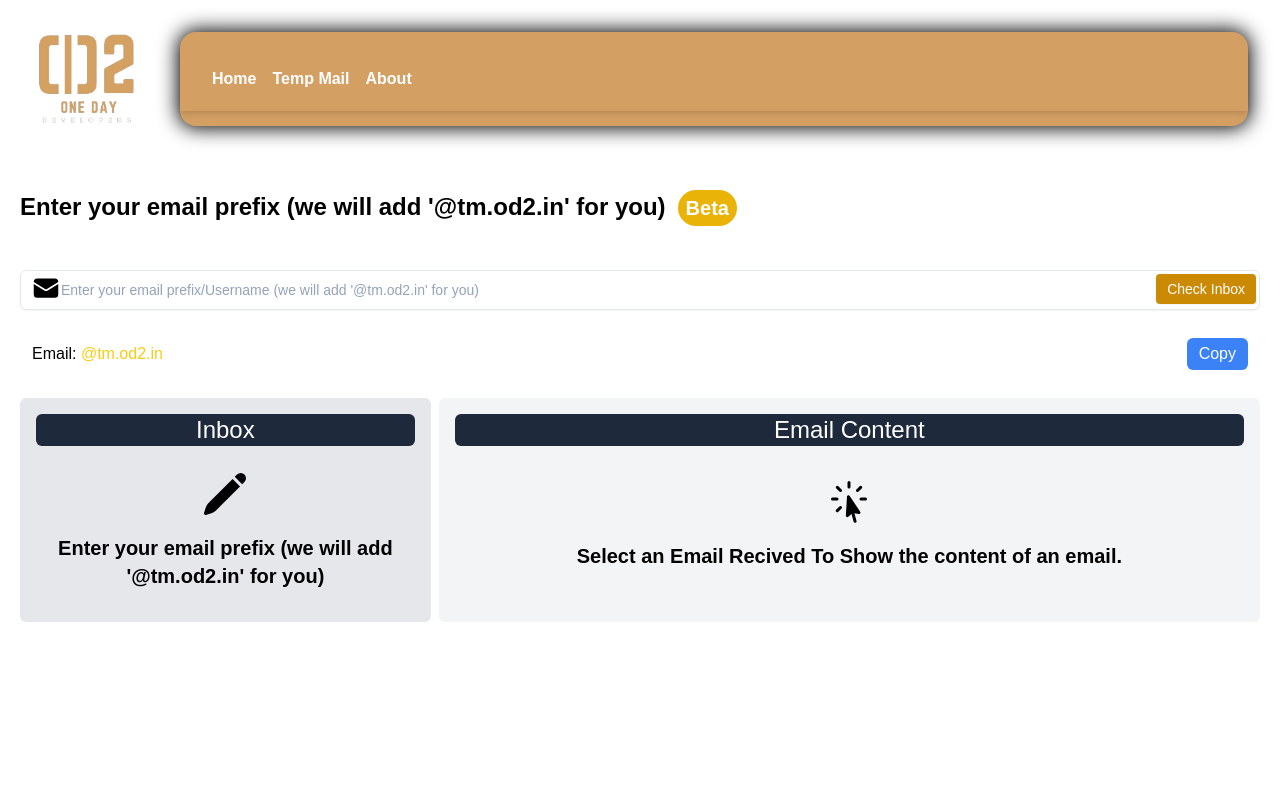
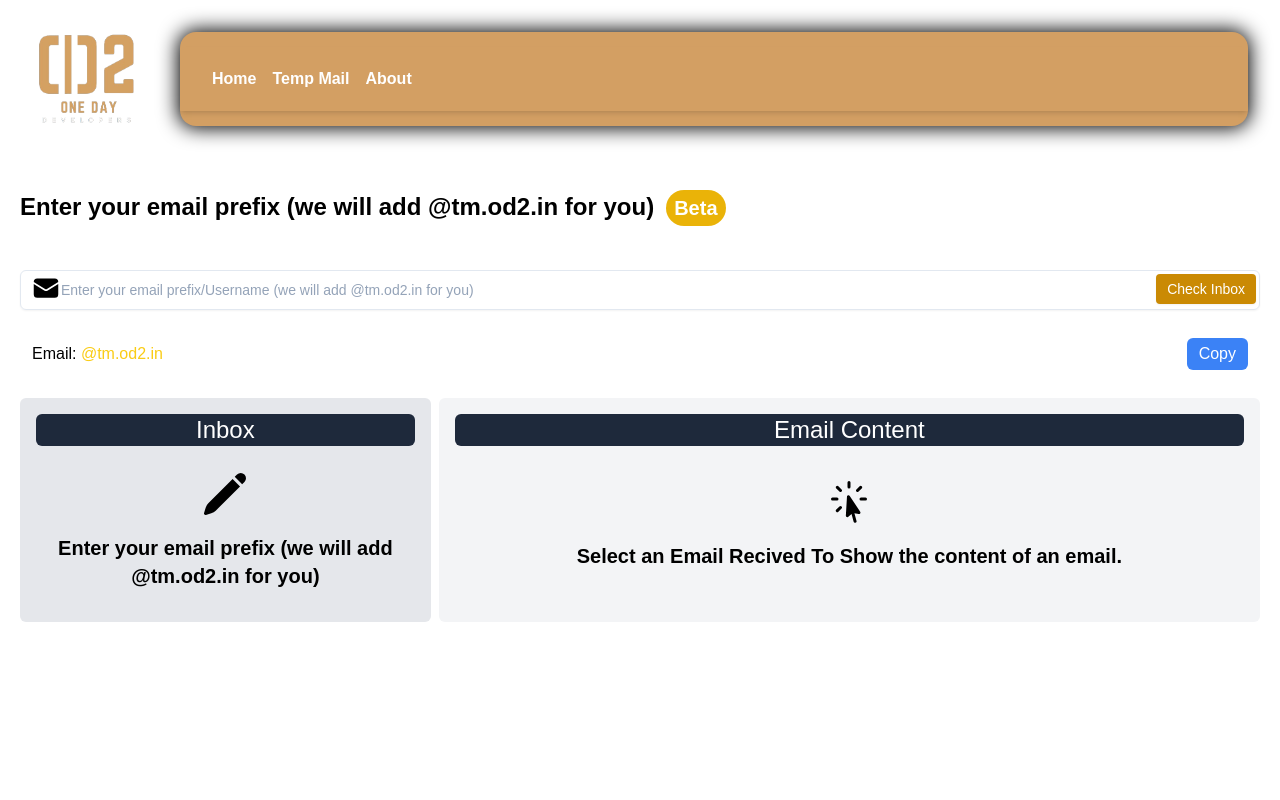
Before and after one commit to 1daydeveloper/od2, a Next.js app: page /tmail in a window 1280 px wide. Shown: the top 800 px of the page. Built offline with nearby package versions, Linux system fonts and the light colour scheme.

Commit message:
escaped char fix

```diff
--- a/src/app/tmail/page.js
+++ b/src/app/tmail/page.js
@@ -83,7 +83,6 @@ export default function GetEmailByID() {
   }
   const copyToClipboard = () => {
     navigator.clipboard.writeText(id+"@tm.od2.in");
-    alert('Email copied to clipboard!');
   };
   function timeAgo(isoDate) {
     const currentTime = new Date(); // Local system time
@@ -115,7 +114,7 @@ export default function GetEmailByID() {
   return (
     <div className="flex flex-col gap-4 min-h-screen ">
       <h1 className="text-2xl font-bold mb-4">
-      Enter your email prefix (we will add '@tm.od2.in' for you)
+      Enter your email prefix (we will add @tm.od2.in for you)
         <span className="m-3 inline-block px-2 py-1 text-xl font-semibold text-white bg-yellow-500 rounded-full">
           Beta
         </span>
@@ -129,7 +128,7 @@ export default function GetEmailByID() {
             autoComplete="off"
             required
             class="w-full bg-transparent h-10 placeholder:text-slate-400 text-white text-sm border border-slate-200 rounded-md pr-6 pl-10 py-2 transition duration-300 ease focus:outline-none focus:border-slate-400 hover:border-slate-300 shadow-sm focus:shadow"
-            placeholder="Enter your email prefix/Username (we will add '@tm.od2.in' for you)"
+            placeholder="Enter your email prefix/Username (we will add @tm.od2.in for you)"
           />
 
           <svg
@@ -278,7 +277,7 @@ export default function GetEmailByID() {
                 </div>
 
                 <div className="font-bold text-xl mt-4">
-                Enter your email prefix (we will add '@tm.od2.in' for you)                </div>
+                Enter your email prefix (we will add @tm.od2.in for you)                </div>
               </div>
             )}
           </div>
```
